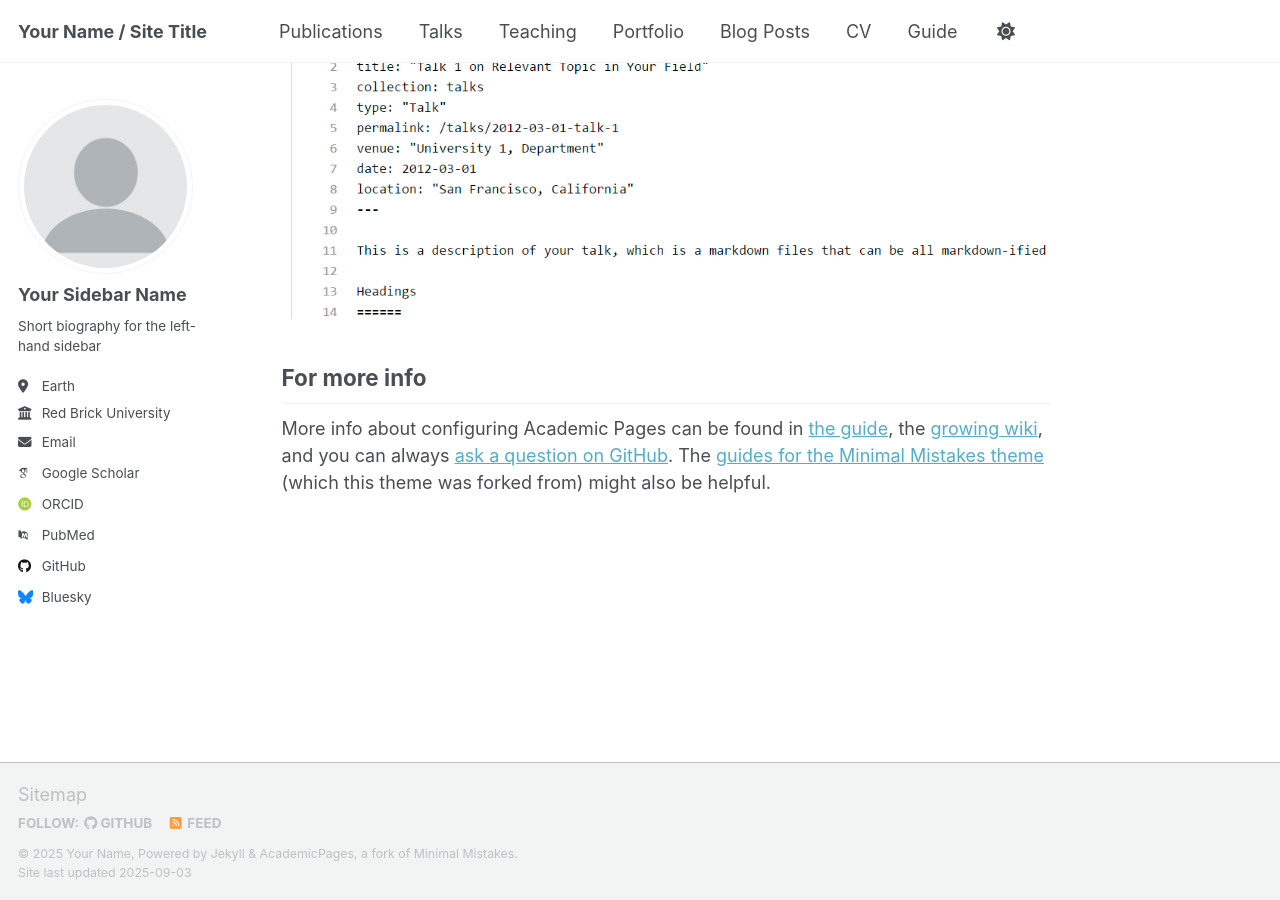
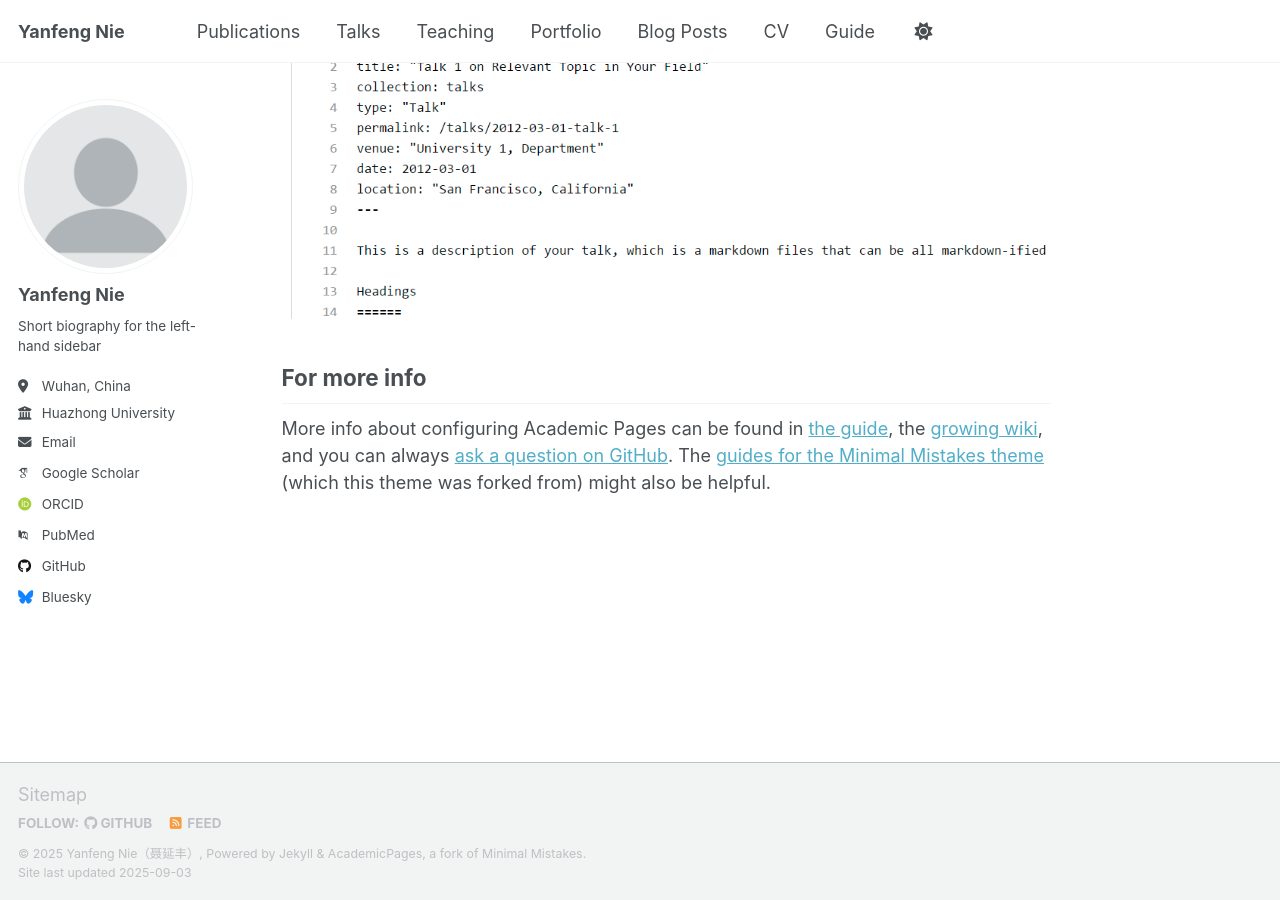
Before and after one commit to yanfeng-nie/yanfeng-nie.github.io, a Jekyll site: the page built from _pages/about.md, in a window 1280 px wide and 900 px high, scrolled down 2880 px. Built offline with Jekyll 4.4.1, drawn with Linux system fonts in a browser that asks for light colours; some web fonts are replaced; a script that is not in the unit is left out.

Commit message:
Update _config.yml

```diff
--- a/_config.yml
+++ b/_config.yml
@@ -9,11 +9,11 @@
 # Basic Site Settings
 locale                   : "en-US"
 site_theme               : "default" # Currently available options are "default", "air"
-title                    : "Your Name / Site Title"
+title                    : "Yanfeng Nie"
 title_separator          : "-"
-name                     : &name "Your Name"
+name                     : &name "Yanfeng Nie（聂延丰）"
 description              : &description "personal description"
-url                      : https://academicpages.github.io # the base hostname & protocol for your site e.g. "https://[your GitHub username].github.io" or if you already have some other page hosted on Github then use "https://[your GitHub username].github.io/[Your Repo Name]"
+url                      : https://yanfeng-nie.github.io # the base hostname & protocol for your site e.g. "https://[your GitHub username].github.io" or if you already have some other page hosted on Github then use "https://[your GitHub username].github.io/[Your Repo Name]"
 baseurl                  : "" # the subpath of your site, e.g. "/blog"
 repository               : "academicpages/academicpages.github.io"
 
@@ -23,23 +23,23 @@
 author:
   # Biographic information
   avatar           : "profile.png"
-  name             : "Your Sidebar Name"
+  name             : "Yanfeng Nie"
   pronouns         : # example: "she/her"
   bio              : "Short biography for the left-hand sidebar"
-  location         : "Earth"
-  employer         : "Red Brick University"
+  location         : "Wuhan, China"
+  employer         : "Huazhong University"
   uri              : # URL
-  email            : "none@example.org"
+  email            : "nieyanfeng@hust.edu.cn"
 
   # Academic websites
   academia         : # URL
   arxiv            : # URL - Update with the correct link to your profile
-  googlescholar    : "https://scholar.google.com/citations?user=PS_CX0AAAAAJ"
+  googlescholar    : ""
   inspire-hep      : # URL
   impactstory      : # URL
-  orcid            : "http://orcid.org/yourorcidurl"
+  orcid            : ""
   semantic         : # URL
-  pubmed           : "https://www.ncbi.nlm.nih.gov/pubmed/?term=john+snow"
+  pubmed           : ""
   researchgate     : # URL
   scopus           : # URL
 
@@ -47,13 +47,13 @@
   bitbucket        : # Username - Update with your username on the site
   codepen          : # Username
   dribbble         : # Username
-  github           : "academicpages"
+  github           : "yanfeng-nie"
   kaggle           : # Username
   stackoverflow    : # User number or user number and name (i.e., use "1" or "1/jeff-atwood")
 
   # Social media
   artstation       : # Username
-  bluesky          : "bsky.app" # Replace this with you Bluesky username
+  bluesky          : "" # Replace this with you Bluesky username
   facebook         : # Username
   flickr           : # Username
   foursquare       : # Username
```
